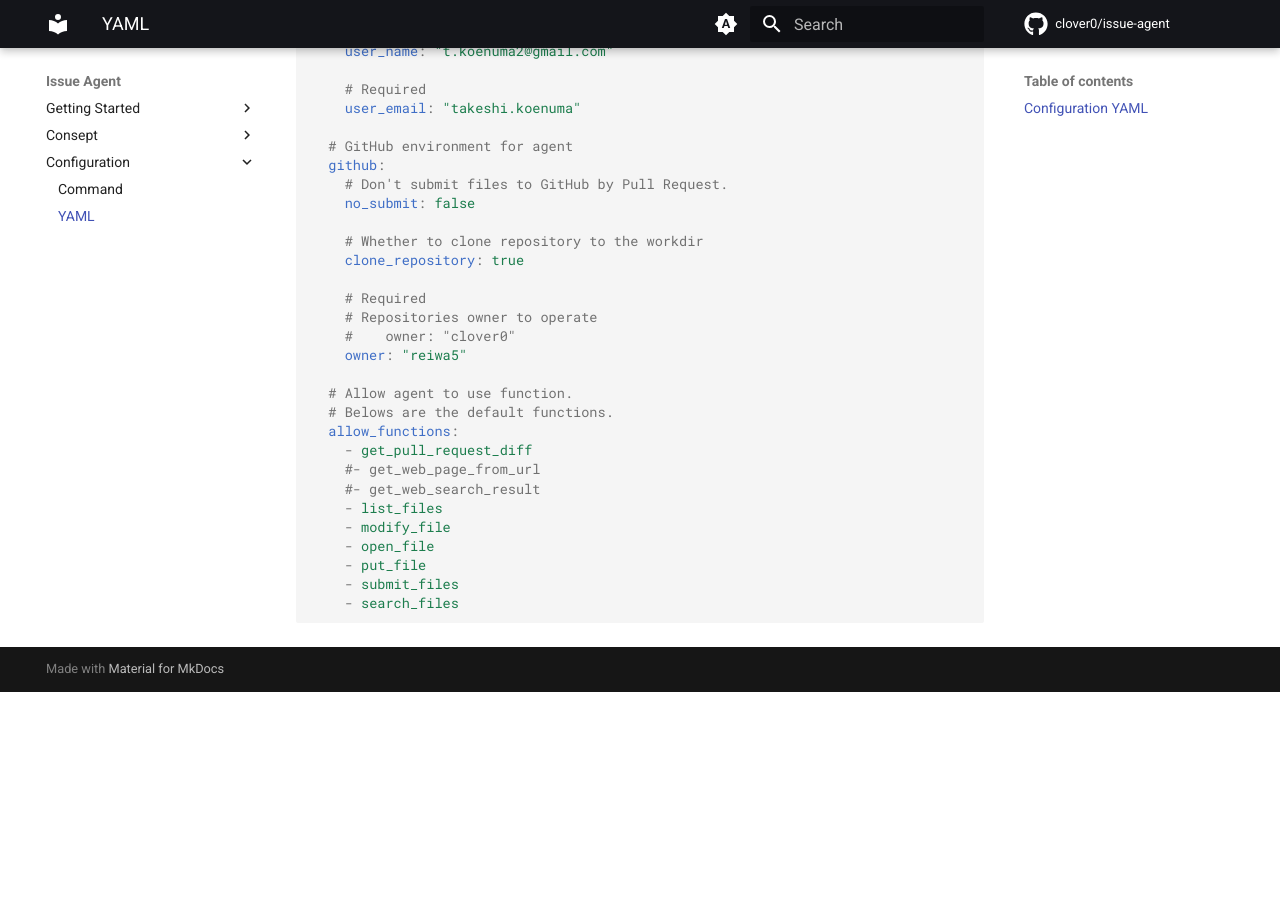
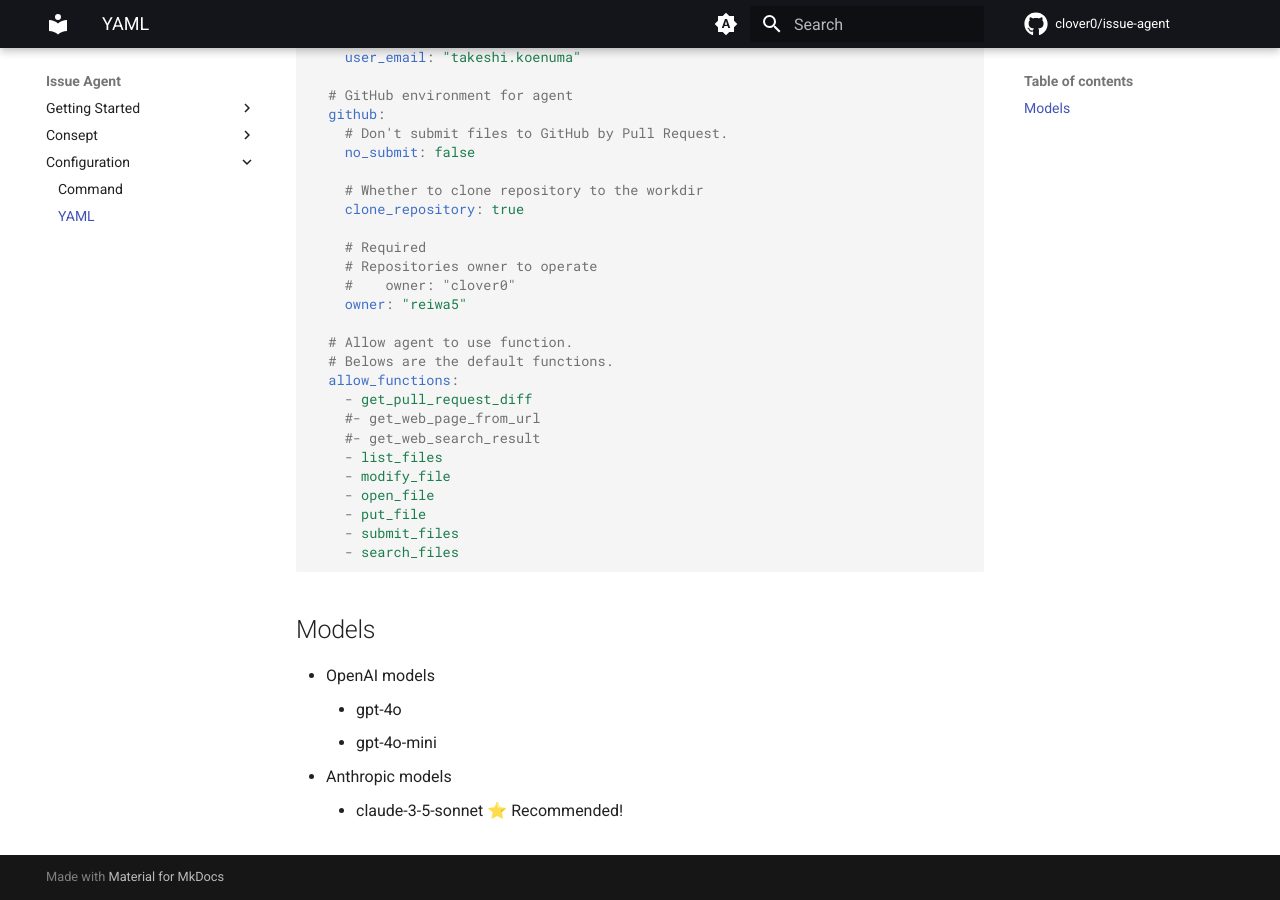
Before and after one commit to skuro1439/issue-agent, an MkDocs documentation site: the page built from website/docs/configuration/yaml.md, in a window 1280 px wide and 900 px high, scrolled down 907 px. Built offline with MkDocs 1.6.1 and Material for MkDocs 9.7.7, drawn with Linux system fonts in a browser that asks for light colours; comment, search, counter and statistics services are not loaded; before the commit the page ends 1599 px from its top, so only the background shows below that.

Commit message:
update documentation

````diff
--- a/website/docs/configuration/yaml.md
+++ b/website/docs/configuration/yaml.md
@@ -1,4 +1,5 @@
-## Configuration YAML
+# Configuration YAML
+
 At your repository root, create a `issue_agent.yml` file with the following content.
 
 ```yaml
@@ -68,3 +69,11 @@ agent:
     - submit_files
     - search_files
 ```
+
+## Models
+
+- OpenAI models
+    - gpt-4o
+    - gpt-4o-mini
+- Anthropic models
+    - claude-3-5-sonnet ⭐️ Recommended!
````
Also changed, not shown: README.md.
